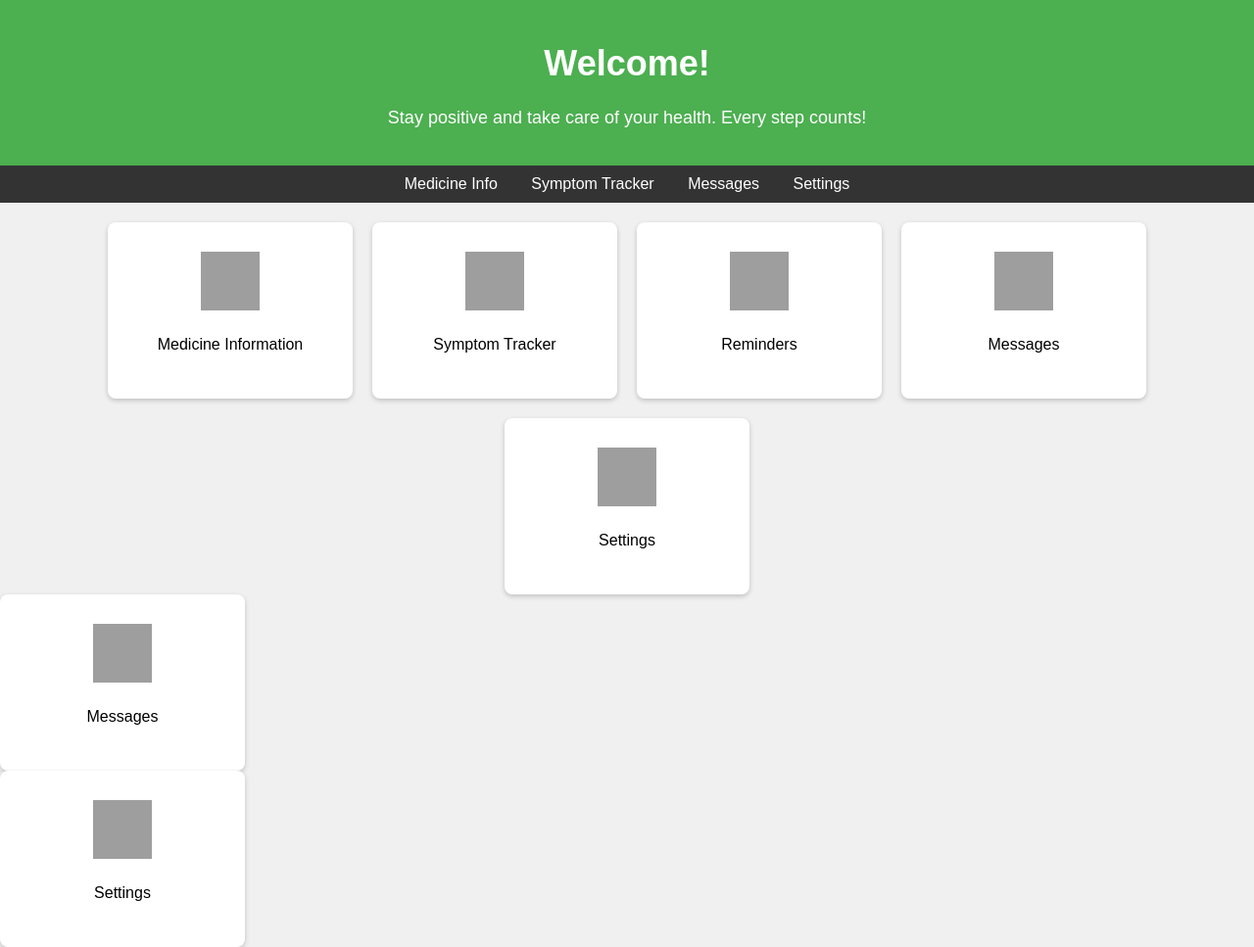
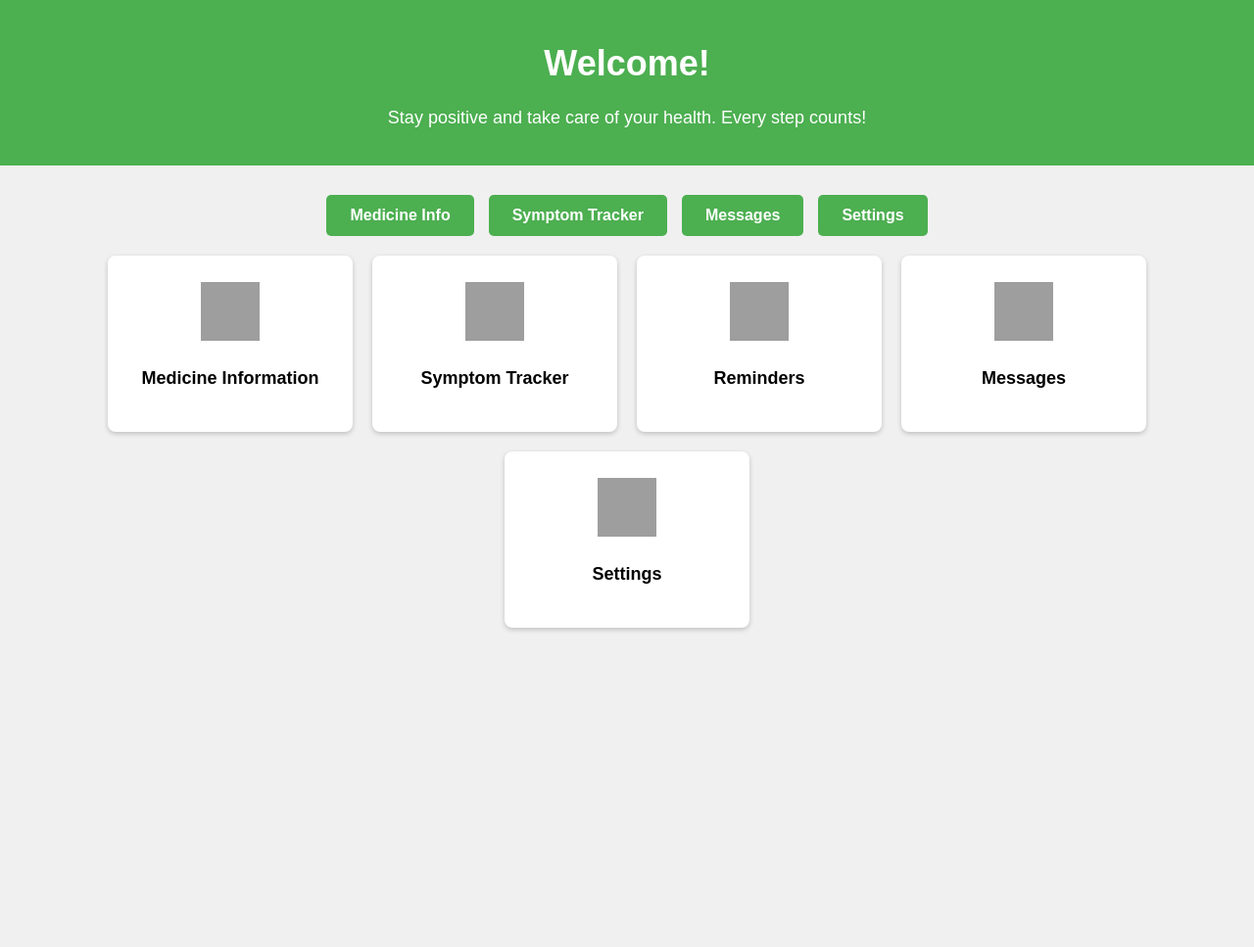
Before and after one commit to RxDocTomisin22/RxDoc.github.io, a plain HTML site: page patientdashboard.html in a window 1280 px wide. Shown: the whole page at 98% size. After the commit the page ends 800 px from the top, so only its background shows below. Drawn offline with Linux system fonts and the light colour scheme; grey boxes are pictures that could not be loaded.

Commit message:
Update patientdashboard.html

```diff
--- a/patientdashboard.html
+++ b/patientdashboard.html
@@ -22,23 +22,12 @@
            font-size: 18px;
        }
 
-       /* Navigation */
-       nav {
-           background-color: #333;
-           padding: 10px;
-       }
-       nav a {
-           color: white;
-           text-decoration: none;
-           margin: 0 15px;
-           font-size: 16px;
-       }
-
-       /* Main Container */
+       /* Center Content */
        .container {
            display: flex;
            flex-wrap: wrap;
            justify-content: center;
+           align-items: center;
            gap: 20px;
            margin-top: 20px;
        }
@@ -55,9 +44,12 @@
            justify-content: center;
            text-decoration: none;
            color: black;
+           font-size: 18px;
+           font-weight: bold;
            box-shadow: 0 2px 5px rgba(0, 0, 0, 0.2);
            transition: transform 0.3s, box-shadow 0.3s;
        }
+
        .square:hover {
            transform: scale(1.05);
            box-shadow: 0 4px 8px rgba(0, 0, 0, 0.3);
@@ -69,6 +61,31 @@
            height: 60px;
            margin-bottom: 10px;
        }
+
+       /* Centered Buttons */
+       .button-container {
+           margin-top: 30px;
+           display: flex;
+           justify-content: center;
+           gap: 15px;
+       }
+
+       .btn {
+           padding: 12px 24px;
+           font-size: 16px;
+           font-weight: bold;
+           color: white;
+           background-color: #4CAF50;
+           border: none;
+           border-radius: 5px;
+           text-decoration: none;
+           display: inline-block;
+           transition: background 0.3s ease;
+       }
+
+       .btn:hover {
+           background-color: #45a049;
+       }
    </style>
 </head>
 <body>
@@ -78,12 +95,13 @@
        <p>Stay positive and take care of your health. Every step counts!</p>
    </header>
 
-   <nav>
-       <a href="medicineinfo.html">Medicine Info</a>
-       <a href="symptomtracker.html">Symptom Tracker</a>
-       <a href="messages.html">Messages</a>
-       <a href="settings.html">Settings</a>
-   </nav>
+   <!-- Buttons -->
+   <div class="button-container">
+       <a href="medicineinfo.html" class="btn">Medicine Info</a>
+       <a href="symptomtracker.html" class="btn">Symptom Tracker</a>
+       <a href="messages.html" class="btn">Messages</a>
+       <a href="settings.html" class="btn">Settings</a>
+   </div>
 
    <div class="container">
        <a href="medicineinfo.html" class="square">
@@ -114,18 +132,3 @@
 
 </body>
 </html>
-
-       <a href="messages.html" class="square">
-           <img src="https://www.google.com/imgres?q=MESSAGES%20LOGO&imgurl=https%3A%2F%2Fpng.pngtree.com%2Fpng-clipart%2F20200224%2Foriginal%2Fpngtree-message-icon-for-your-project-png-image_5214044.jpg&imgrefurl=https%3A%2F%2Fpngtree.com%2Fso%2Fmessage-icon&docid=WwPPj4we3bnEKM&tbnid=xf5QUwwjjSMVrM&vet=12ahUKEwiosqLD2a-FAxWVEGIAHUtVCx0QM3oECF8QAA..i&w=1200&h=1200&hcb=2&ved=2ahUKEwiosqLD2a-FAxWVEGIAHUtVCx0QM3oECF8QAA" alt="Messages">
-           <p>Messages</p>
-       </a>
-   </div>
-       <a href="settings.html" class="square">
-           <img src="https://upload.wikimedia.org/wikipedia/commons/a/ac/Windows_Settings_icon.svg" alt="Settings">
-           <p>Settings</p>
-       </a>
-   </div>
-   </div>
-</div>
-</body>
-</html>
```
